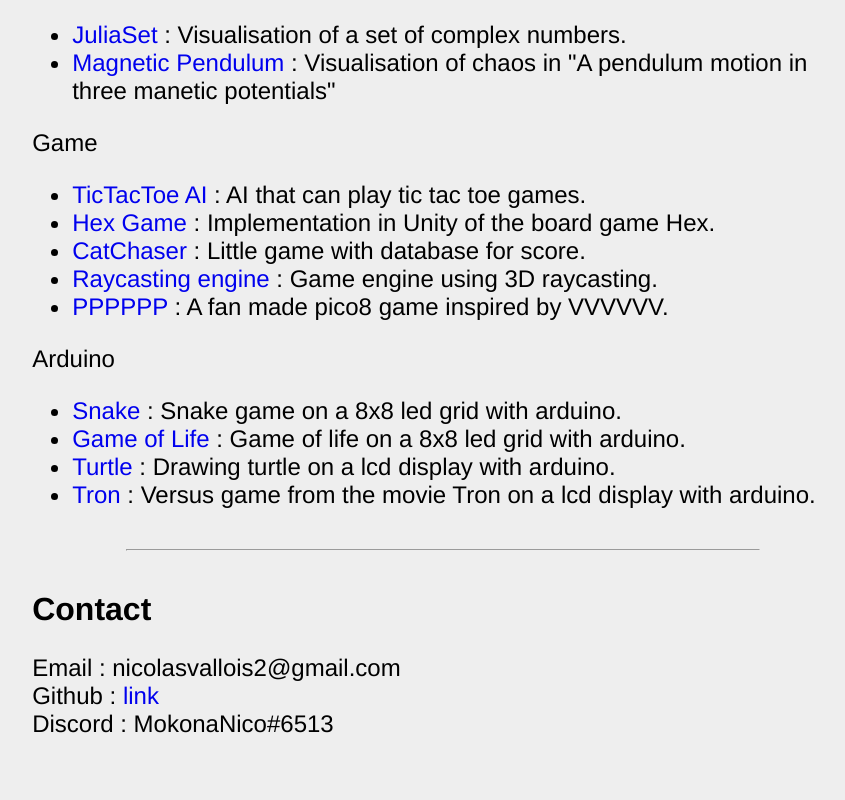
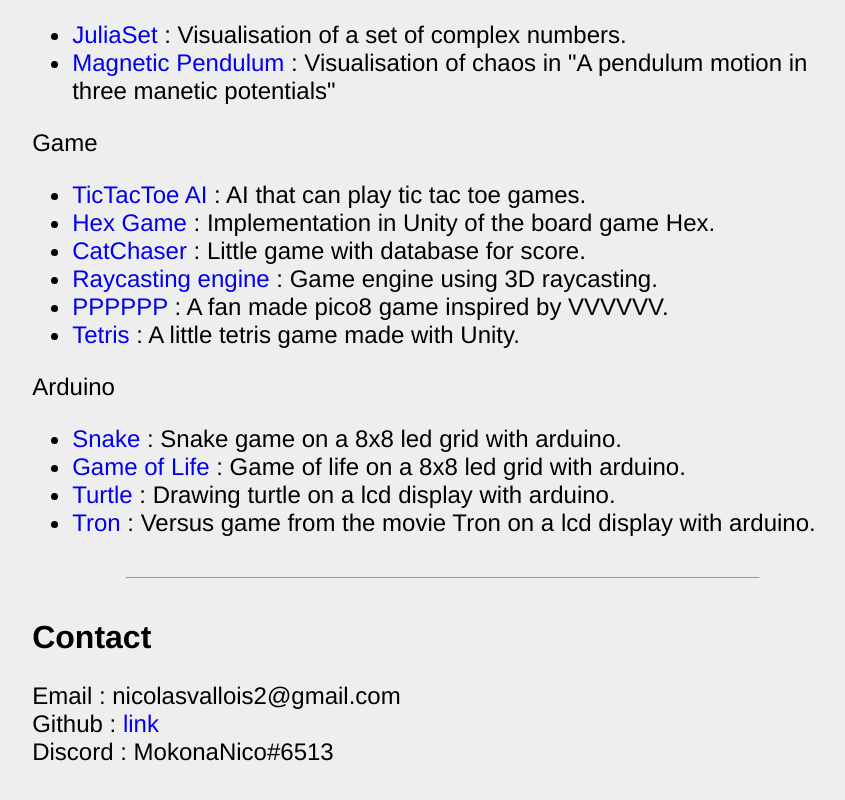
Before and after one commit to MokonaNico/Portfolio, a plain HTML site: page index.html in a window 1280 px wide. Shown: the part 764-1564 px from the top of the page, without its empty margins (197-1042 px from the left). Before the commit the page ends 1542 px from the top, so only its background shows below. Drawn offline with Linux system fonts and the light colour scheme.

Commit message:
Update index.html

```diff
--- a/index.html
+++ b/index.html
@@ -43,6 +43,7 @@
                 <li><a href="projects/game/catchaser/index.html">CatChaser</a> : Little game with database for score.</li>
                 <li><a href="projects/game/raycast/index.html">Raycasting engine</a> : Game engine using 3D raycasting.</li>
                 <li><a href="projects/game/pppppp/index.html">PPPPPP</a> : A fan made pico8 game inspired by VVVVVV.</li>
+                <li><a href="projects/game/tetris/index.html">Tetris</a> : A little tetris game made with Unity.</li>
             </ul>
 
             <h3>Arduino</h3>
```
